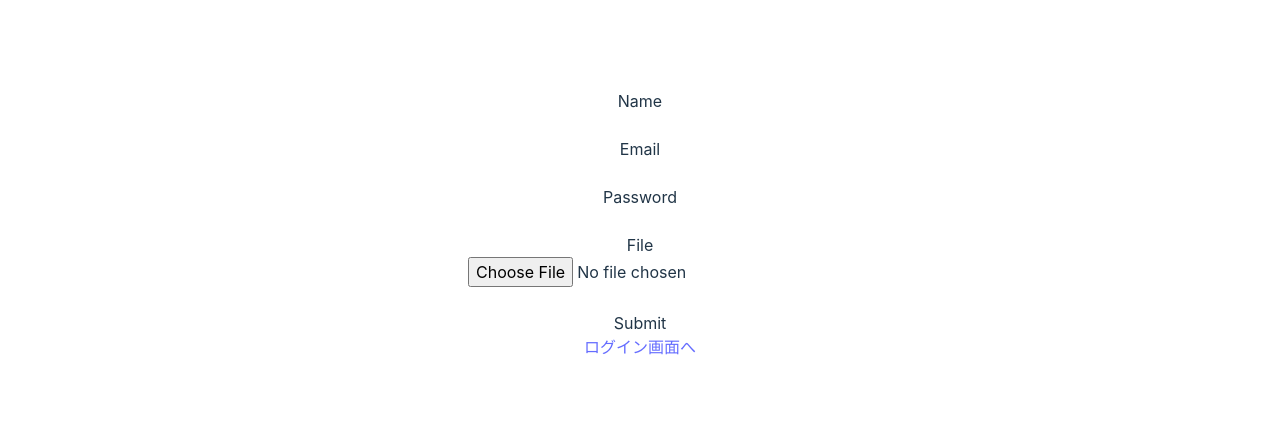
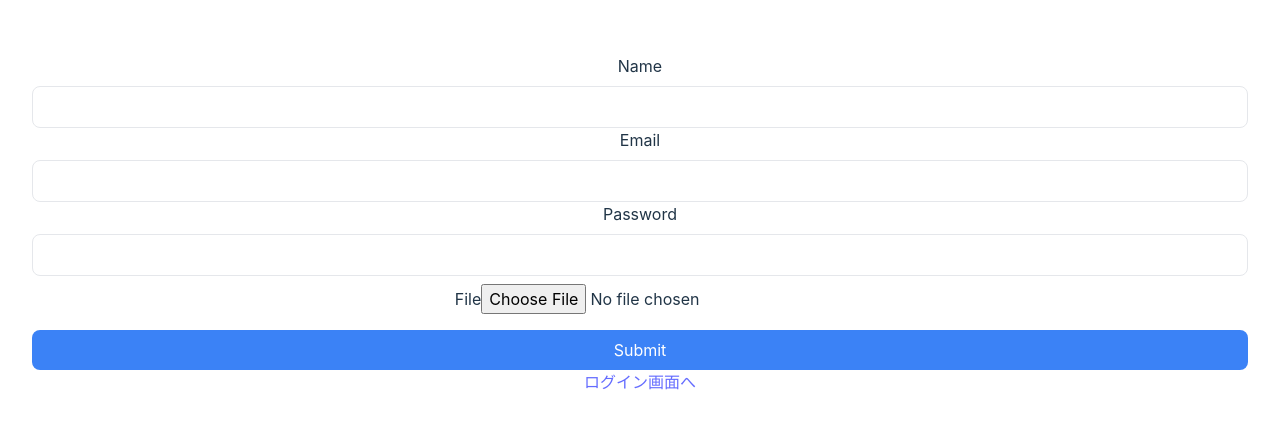
Before and after one commit to na2kera/railway-review-app, a React (Vite) app: page /signup in a window 1280 px wide. Shown: the part 176-604 px from the top of the page. Built offline with nearby package versions, Linux system fonts and the light colour scheme.

Commit message:
brタグを消した

```diff
--- a/src/Login.tsx
+++ b/src/Login.tsx
@@ -59,19 +59,21 @@ const Login = () => {
           }) => (
             <form onSubmit={handleSubmit}>
               <label htmlFor="email">メールアドレス</label>
-              <br />
+
               <input
                 type="email"
                 name="email"
                 id="email"
                 onChange={handleChange}
                 onBlur={handleBlur}
+                className="w-full px-3 py-2 text-gray-700 border rounded-lg focus:outline-none focus:border-blue-500"
+                placeholder="example@email.com"
                 value={values.email}
               />
               {errors.email && touched.email && errors.email}
-              <br />
+
               <label htmlFor="password">パスワード</label>
-              <br />
+
               <input
                 type="password"
                 name="password"
@@ -79,17 +81,24 @@ const Login = () => {
                 onChange={handleChange}
                 onBlur={handleBlur}
                 value={values.password}
+                className="w-full px-3 py-2 text-gray-700 border rounded-lg focus:outline-none focus:border-blue-500"
+                placeholder="password"
               />
               {errors.password && touched.password && errors.password}
-              <br />
-              <br />
-              <button type="submit" disabled={isSubmitting}>
+
+              <button
+                type="submit"
+                disabled={isSubmitting}
+                className="w-full px-4 py-2 mt-4 text-white bg-blue-500 rounded-lg hover:bg-blue-600 focus:outline-none focus:ring-2 focus:ring-blue-500 focus:ring-opacity-50 disabled:opacity-50 disabled:cursor-not-allowed"
+              >
                 Submit
               </button>
             </form>
           )}
         </Formik>
-        <a href="/signup">ユーザー登録画面へ</a>
+        <a href="/signup" className="mt-4">
+          ユーザー登録画面へ
+        </a>
       </div>
     </>
   );
--- a/src/Signup.tsx
+++ b/src/Signup.tsx
@@ -78,33 +78,45 @@ const Signup = () => {
       <form onSubmit={handleSubmit(onSubmit)}>
         {/* register your input into the hook by invoking the "register" function */}
         <label htmlFor="name">Name</label>
-        <br />
-        <input {...register("name", { required: true })} />
+
+        <input
+          {...register("name", { required: true })}
+          className="w-full px-3 py-2 mt-2 text-gray-700 border rounded-lg focus:outline-none focus:border-blue-500"
+        />
         {errors.name && <span>This field is required</span>}
-        <br />
         {/* include validation with required or other standard HTML validation rules */}
         <label htmlFor="email">Email</label>
-        <br />
-        <input {...register("email", { required: true })} type="email" />
+
+        <input
+          {...register("email", { required: true })}
+          type="email"
+          className="w-full px-3 py-2 mt-2 text-gray-700 border rounded-lg focus:outline-none focus:border-blue-500"
+        />
         {errors.email && <span>This field is required</span>}
-        <br />
+
         <label htmlFor="password">Password</label>
-        <br />
-        <input {...register("password", { required: true })} type="password" />
+
+        <input
+          {...register("password", { required: true })}
+          type="password"
+          className="w-full px-3 py-2 mt-2 text-gray-700 border rounded-lg focus:outline-none focus:border-blue-500"
+        />
         {errors.password && <span>This field is required</span>}
-        <br />
+
         <label htmlFor="file">File</label>
-        <br />
+
         <input
           {...register("file", { required: true })}
           type="file"
           id="file"
           accept="image/jpg, image/png"
+          className="mt-2"
         />
         {/* errors will return when field validation fails  */}
-        <br />
-        <br />
-        <input type="submit" />
+        <input
+          type="submit"
+          className="w-full px-4 py-2 mt-4 text-white bg-blue-500 rounded-lg hover:bg-blue-600 focus:outline-none focus:ring-2 focus:ring-blue-500 focus:ring-opacity-50 disabled:opacity-50 disabled:cursor-not-allowed"
+        />
       </form>
       <a href="/login">ログイン画面へ</a>
     </>
```
